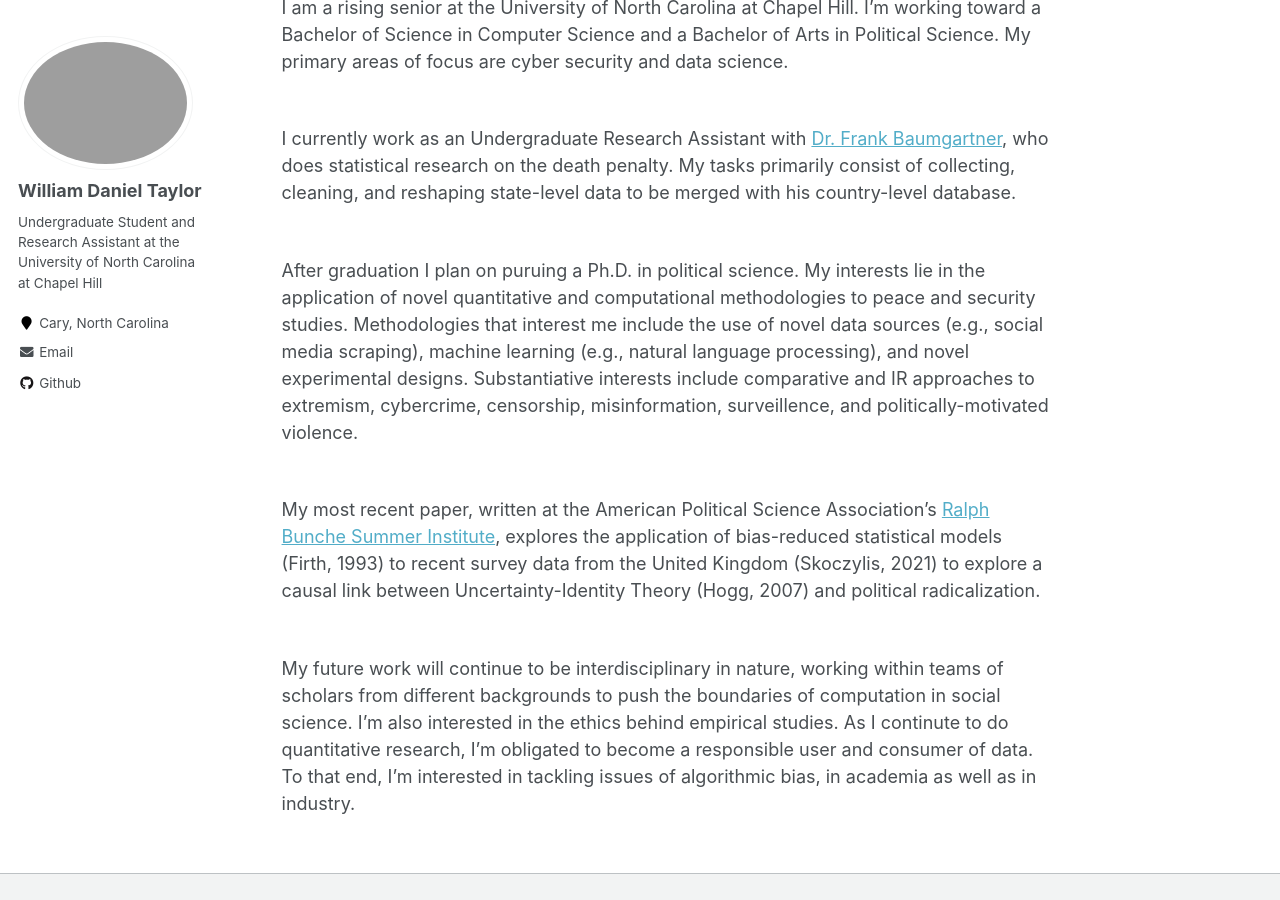
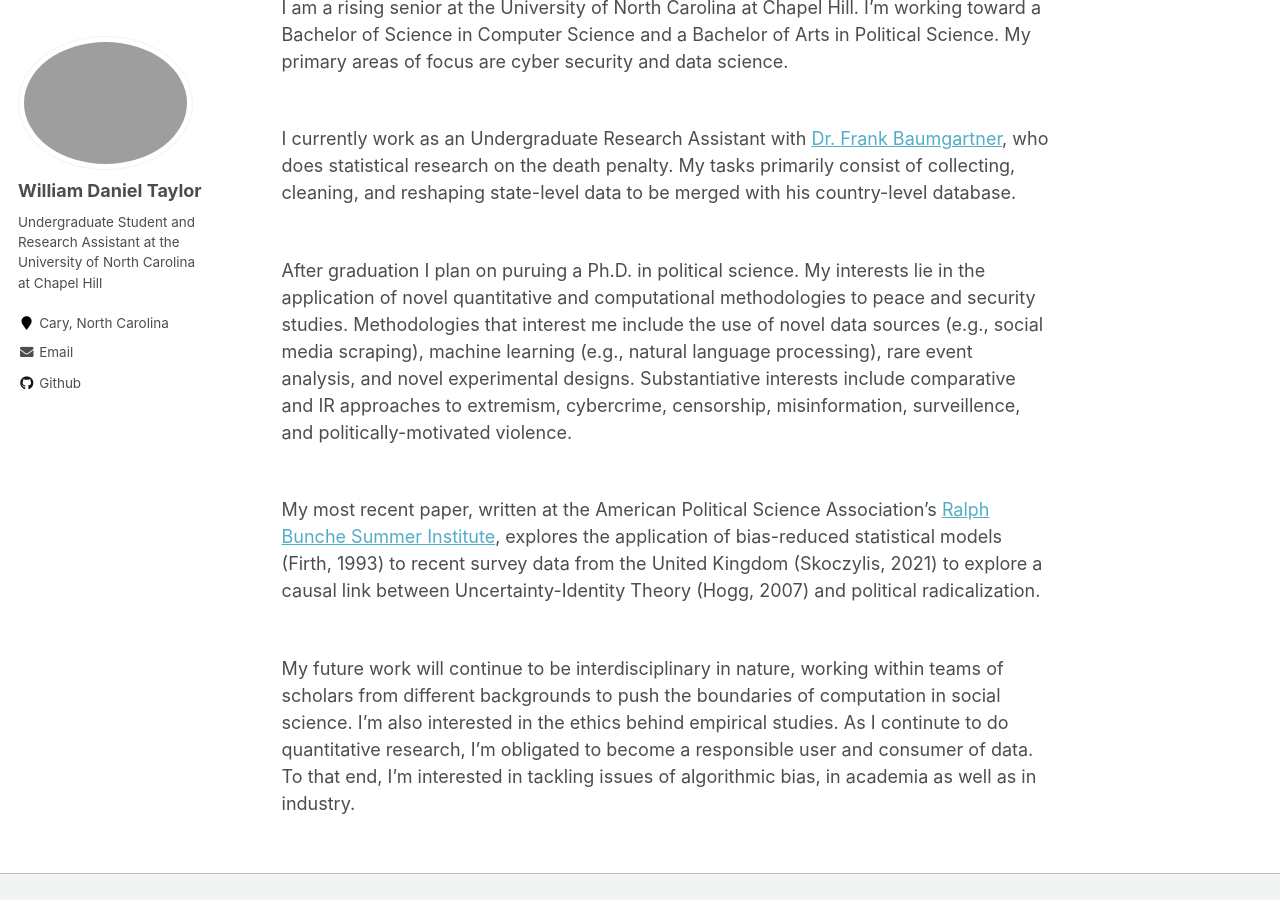
Before and after one commit to wdtaylor30/wdtaylor30.github.io, a Jekyll site: the page built from _pages/about.md, in a window 1280 px wide and 900 px high, scrolled down 722 px. Built offline with Jekyll 4.4.1, drawn with Linux system fonts in a browser that asks for light colours.

Commit message:
update about.md

```diff
--- a/_pages/about.md
+++ b/_pages/about.md
@@ -15,7 +15,7 @@
 
 I currently work as an Undergraduate Research Assistant with [Dr. Frank Baumgartner](https://fbaum.unc.edu/), who does statistical research on the death penalty. My tasks primarily consist of collecting, cleaning, and reshaping state-level data to be merged with his country-level database. <br> <br>
 
-After graduation I plan on puruing a Ph.D. in political science. My interests lie in the application of novel quantitative and computational methodologies to peace and security studies. Methodologies that interest me include the use of novel data sources (e.g., social media scraping), machine learning (e.g., natural language processing), and novel experimental designs. Substantiative interests include comparative and IR approaches to extremism, cybercrime, censorship, misinformation, surveillence, and politically-motivated violence.<br><br>
+After graduation I plan on puruing a Ph.D. in political science. My interests lie in the application of novel quantitative and computational methodologies to peace and security studies. Methodologies that interest me include the use of novel data sources (e.g., social media scraping), machine learning (e.g., natural language processing), rare event analysis, and novel experimental designs. Substantiative interests include comparative and IR approaches to extremism, cybercrime, censorship, misinformation, surveillence, and politically-motivated violence.<br><br>
 
 My most recent paper, written at the American Political Science Association's [Ralph Bunche Summer Institute](https://www.apsanet.org/DIVERSITY/Ralph-Bunche-Summer-Institute/Current-RBSI-Scholars), explores the application of bias-reduced statistical models (Firth, 1993) to recent survey data from the United Kingdom (Skoczylis, 2021) to explore a causal link between Uncertainty-Identity Theory (Hogg, 2007) and political radicalization.<br> <br>
 
```
